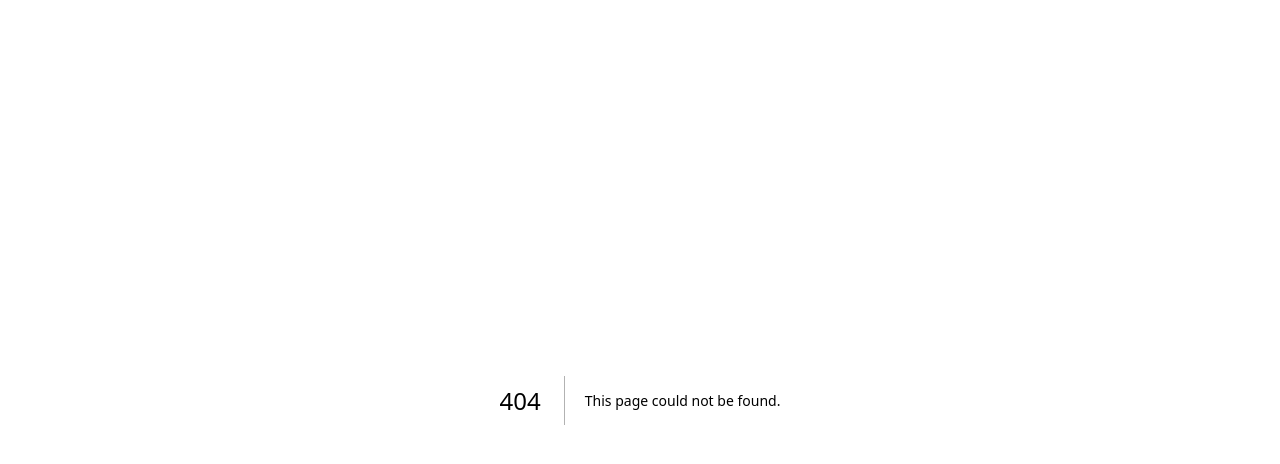
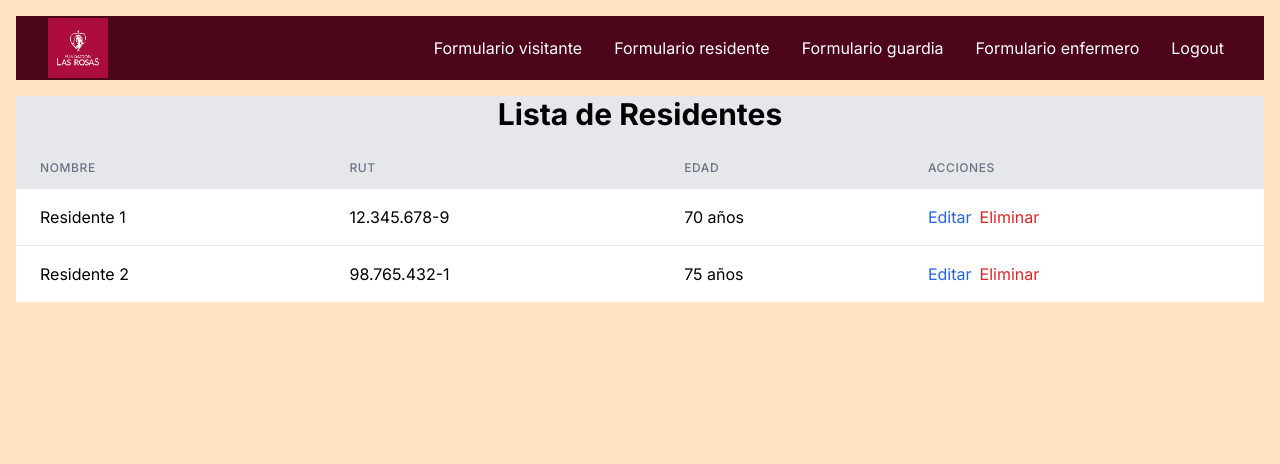
Before and after one commit to thylacole0/proyecto-flr-next, a Next.js app in the folder cliente/: page /residentes in a window 1280 px wide. Before the commit this address had no page. Shown: the top 464 px of the page. Built offline with nearby package versions, Linux system fonts and the light colour scheme.

Commit message:
Diseño Listar

```diff
--- /dev/null
+++ b/cliente/app/residentes/page.js
@@ -0,0 +1,23 @@
+"use client";
+import React from 'react';
+import TablaResidentes from '../../components/tablaRes.js';
+import Navbar from '../../components/navbar';
+
+const residentes = [
+  { nombre: 'Residente 1', rut: '12.345.678-9', edad: 70 },
+  { nombre: 'Residente 2', rut: '98.765.432-1', edad: 75 },
+  // Agrega más residentes según tus datos reales.
+];
+
+const ResidentesPage = () => {
+  return (
+    <div className="p-4">
+        <Navbar />
+        <div>
+        <TablaResidentes residentes={residentes} />
+        </div>
+    </div>
+  );
+};
+
+export default ResidentesPage;
--- /dev/null
+++ b/cliente/components/tablaRes.js
@@ -0,0 +1,36 @@
+"use client";
+import React from 'react';
+import styles from './tablaRes.module.css';
+
+const TablaResidentes = ({ residentes }) => {
+  return (
+    <div className={` ${styles['table-background']} container mx-auto mt-4`}>
+      <h1 className="text-3xl font-bold mb-4 text-center">Lista de Residentes</h1>
+      <table className="min-w-full divide-y divide-gray-200">
+        <thead>
+          <tr>
+            <th className="px-6 py-3 text-left text-xs font-medium text-gray-500 uppercase tracking-wider">Nombre</th>
+            <th className="px-6 py-3 text-left text-xs font-medium text-gray-500 uppercase tracking-wider">RUT</th>
+            <th className="px-6 py-3 text-left text-xs font-medium text-gray-500 uppercase tracking-wider">Edad</th>
+            <th className="px-6 py-3 text-left text-xs font-medium text-gray-500 uppercase tracking-wider">Acciones</th>
+          </tr>
+        </thead>
+        <tbody className="bg-white divide-y divide-gray-200">
+          {residentes.map((residente) => (
+            <tr key={residente.rut}>
+              <td className="px-6 py-4 whitespace-nowrap text-black">{residente.nombre}</td>
+              <td className="px-6 py-4 whitespace-nowrap text-black">{residente.rut}</td>
+              <td className="px-6 py-4 whitespace-nowrap text-black">{residente.edad} años</td>
+              <td className="px-6 py-4 whitespace-nowrap text-black">
+                <button className="text-blue-600 hover:underline mr-2">Editar</button>
+                <button className="text-red-600 hover:underline">Eliminar</button>
+              </td>
+            </tr>
+          ))}
+        </tbody>
+      </table>
+    </div>
+  );
+};
+
+export default TablaResidentes;
--- /dev/null
+++ b/cliente/components/tablaRes.module.css
@@ -0,0 +1,3 @@
+.table-background {
+    background-color: #E5E7EB; /* Cambia este color al que desees */
+  }
--- a/cliente/package.json
+++ b/cliente/package.json
@@ -9,6 +9,9 @@
     "lint": "next lint"
   },
   "dependencies": {
+    "@emotion/react": "^11.11.1",
+    "@emotion/styled": "^11.11.0",
+    "@mui/material": "^5.14.13",
     "autoprefixer": "10.4.15",
     "axios": "^1.5.1",
     "eslint": "8.49.0",
```
Also changed, not shown: 1 other file (tests, documents, lock files or other folders).
